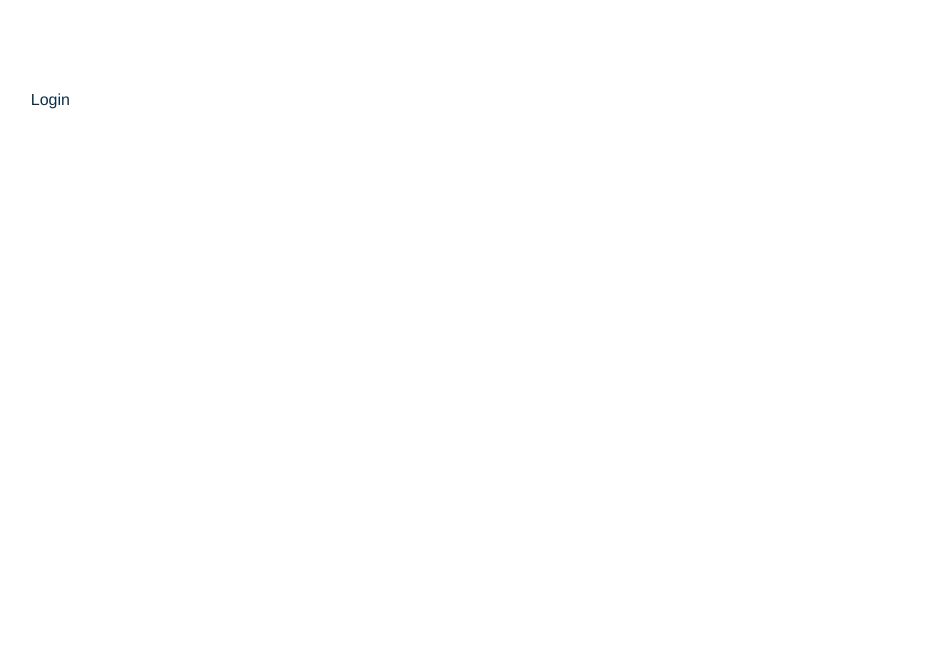
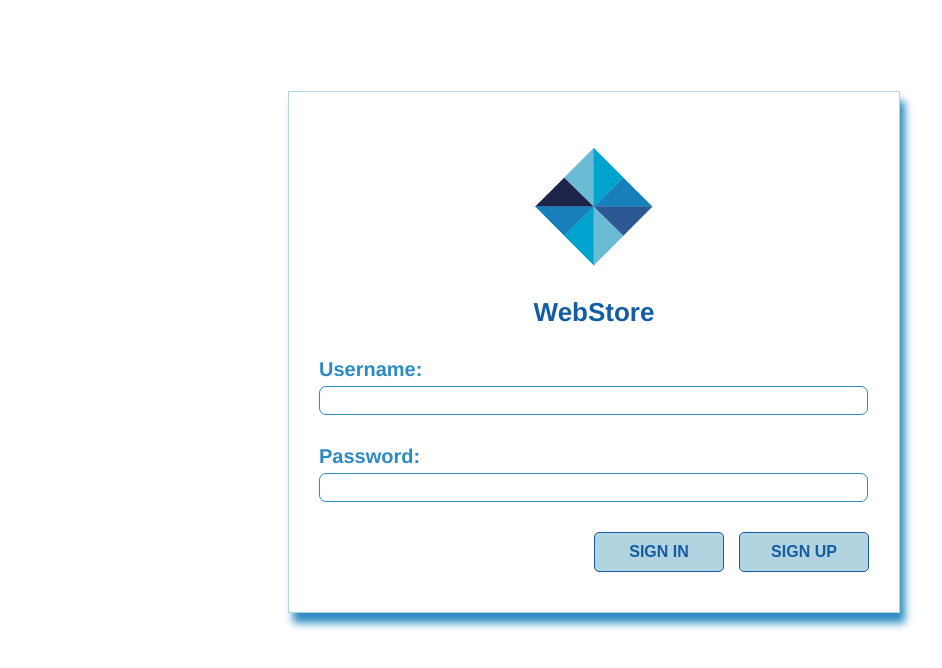
Before and after one commit to dacto10/WebStore, a React (Create React App) app: page /login in a window 1280 px wide. Shown: the top 668 px of the page, without its empty margins (46-988 px from the left). Built offline with nearby package versions, Linux system fonts and the light colour scheme.

Commit message:
feat: Login, Register y correcciones varias

```diff
--- a/src/App.tsx
+++ b/src/App.tsx
@@ -2,7 +2,7 @@ import { useLocation } from 'react-router-dom';
 import Navbar from './components/Navbar';
 import RouterLink from './routes/routes'
 
-export default () =>  (
+export default () => (
   <>
     {!(useLocation().pathname.includes('login')) && !(useLocation().pathname.includes('register')) && <Navbar />}
     <RouterLink />
--- a/src/assets/scss/components/_button.scss
+++ b/src/assets/scss/components/_button.scss
@@ -7,6 +7,7 @@
     border-radius: 5px;
     cursor: pointer;
     font-weight: bold;
+    text-transform: uppercase;
     &__sm {
         width: 40px;
         @include flex(center, center, false, 0px)
--- a/src/assets/scss/components/_product.scss
+++ b/src/assets/scss/components/_product.scss
@@ -39,6 +39,9 @@
                 font-weight: bold;
             }
         }
+        svg {
+            color: $red;
+        }
         span {
             &:hover {
                 color: $light-primary !important;
--- a/src/assets/scss/layout/_layout.scss
+++ b/src/assets/scss/layout/_layout.scss
@@ -1,3 +1,4 @@
 @import './container';
 @import './default';
 @import './product';
+@import './login';
--- /dev/null
+++ b/src/assets/scss/layout/_login.scss
@@ -0,0 +1,32 @@
+.login {
+    @include flex(center, center, false, 0px);
+    width: 100%;
+    height: 100%;
+    &__form {
+        width: 550px;
+        border: solid 1px $alt-primary;
+        box-shadow: 5px 10px 8px $light-primary;
+        padding: 40px 30px;
+        @include flex(center, flex-start, true, 30px);
+    }
+    &__options {
+        width: 100%;
+        @include flex(flex-end, center, false, 15px);
+        button {
+            justify-content: center;
+        }
+    }
+    &__logo {
+        @include flex(center, center, true, 15px);
+        width: 100%;
+        img {
+            width: 150px;
+            height: auto;
+        }
+        span {
+            font-size: $fz-xl;
+            color: $theme-primary;
+            font-weight: bold;
+        }
+    }
+}
--- a/src/components/ProductCard.tsx
+++ b/src/components/ProductCard.tsx
@@ -27,7 +27,7 @@ const ProductCard: React.FC<Props> = (props: Props) => {
                 </Link>
                 <p>Sold by {seller}</p>
                 <p>{stock} in stock</p>
-                <p>{likes} likes</p>
+                <p><FontAwesomeIcon icon={['fas', 'heart']}/> {likes}</p>
                 {props.remove && <button className="btn btn--red btn__sm" onClick={handleClick}><FontAwesomeIcon icon={['fas', 'trash']}/></button>}
                 {(props.resolve || props.edit) && <button className="btn btn--primary btn__sm" onClick={handleClick}><FontAwesomeIcon icon={['fas', props.resolve ? 'check': 'pen']}/></button>}
                 <p>{price} €</p>
--- a/src/routes/routes.tsx
+++ b/src/routes/routes.tsx
@@ -1,3 +1,4 @@
+import React from 'react';
 import { Routes, Route } from 'react-router-dom';
 import Cart from '../views/app/Cart';
 import Home from '../views/app/Home';
@@ -9,7 +10,7 @@ import SellingProducts from '../views/app/SellingProducts';
 import Login from '../views/auth/Login';
 import Register from '../views/auth/Register';
 
-export default () => (
+const RouterLink: React.FC = () => (
   <div className="container">
     <Routes>
       <Route path="/" element={<Home />}/>
@@ -24,3 +25,5 @@ export default () => (
     </Routes>
   </div>
 )
+
+export default RouterLink;
--- a/src/views/app/ProductHandler.tsx
+++ b/src/views/app/ProductHandler.tsx
@@ -1,10 +1,11 @@
 import { FontAwesomeIcon } from "@fortawesome/react-fontawesome";
 import React, { useState } from "react";
-import { useLocation } from "react-router-dom";
+import { useLocation, useNavigate } from "react-router-dom";
 import { IProduct } from "../../utils/types";
 
 const ProductHandler: React.FC = () => {
     const location = useLocation();
+    const navigate = useNavigate();
     const emptyProduct: IProduct = {
         id: "",
         category: "",
@@ -33,42 +34,46 @@ const ProductHandler: React.FC = () => {
         }))
     }
 
+    const handleSubmit = () => {
+        navigate('/');
+    }
+
     return (
-        <div className="default">
+        <form className="default" onSubmit={handleSubmit}>
             <div className="default__head">
                 <h2 className="title">{title}</h2>
             </div>
             <div className="default__body">
                 <div className="field">
                     <p>Name: </p>
-                    <input type="text" id="name" value={product.name} onChange={e => handleChange(e)}/>
+                    <input type="text" id="name" value={product.name} onChange={e => handleChange(e)} required/>
                 </div>
                 <div className="field">
                     <p>Available stock: </p>
-                    <input type="number" id="stock" value={product.stock} onChange={e => handleChange(e)}/>
+                    <input type="number" id="stock" value={product.stock} onChange={e => handleChange(e)} required/>
                 </div>
                 <div className="field">
                     <p>Price in euros: </p>
-                    <input type="number" id="price" value={product.price} onChange={e => handleChange(e)}/>
+                    <input type="number" id="price" value={product.price} onChange={e => handleChange(e)} required/>
                 </div>
                 <div className="field">
                     <p>Image: </p>
                     <div className="field__file">
                         <span></span>
-                        {/* TODO */}
-                        <input id="img-input" type="file"/>
-                        <button className="btn btn--primary" onClick={uploadImage}>Upload <FontAwesomeIcon icon={['fas', 'upload']}/></button>
+                        {/* TODO subida + ux validacion*/}
+                        <input id="img-input" type="file" required/>
+                        <button type ="button" className="btn btn--primary" onClick={uploadImage}>Upload <FontAwesomeIcon icon={['fas', 'upload']}/></button>
                     </div>
                 </div>
                 <div className="field description">
                     <p>Description: </p>
-                    <textarea id="description" value={product.description} onChange={e => handleChange(e)}/>
+                    <textarea id="description" value={product.description} onChange={e => handleChange(e)} required/>
                 </div>
             </div>
             <div className="default__buttons">
-                <button className="btn btn--primary">{buttonLabel}</button>
+                <button type="submit" className="btn btn--primary">{buttonLabel}</button>
             </div>
-        </div>
+        </form>
     )
 }
 
--- a/src/views/auth/Login.tsx
+++ b/src/views/auth/Login.tsx
@@ -1,3 +1,39 @@
-export default () => (
-    <div>Login</div>
-)
+import { useNavigate } from 'react-router';
+import logo from '../../assets/icons/logo.svg';
+
+const Login: React.FC = () => {
+    const navigate = useNavigate();
+
+    const handleRegister = () => {
+        navigate('/register');
+    };
+
+    const handleLogin = () => {
+        navigate('/');
+    };
+
+    return (
+        <div className="login">
+            <form className="login__form" onSubmit={handleLogin}>
+                <div className="login__logo">
+                    <img src={ logo } alt="" />
+                    <span>WebStore</span>
+                </div>
+                <div className="field">
+                    <p>Username: </p>
+                    <input type="text" required/>
+                </div>
+                <div className="field">
+                    <p>Password: </p>
+                    <input type="password" required/>
+                </div>
+                <div className="login__options">
+                    <button type="submit" className="btn btn--primary">Sign in</button>
+                    <button type="button" className="btn btn--primary" onClick={handleRegister}>Sign Up</button>
+                </div>
+            </form>
+        </div>
+    );
+}
+
+export default Login;
--- a/src/views/auth/Register.tsx
+++ b/src/views/auth/Register.tsx
@@ -1,3 +1,43 @@
-export default () => (
-    <div>Register</div>
-)
+import { useNavigate } from 'react-router';
+import logo from '../../assets/icons/logo.svg';
+
+const Register: React.FC = () => {
+    const navigate = useNavigate();
+
+    const handleBack = () => {
+        navigate('/login');
+    };
+
+    const handleRegister = () => {
+        navigate('/login');
+    };
+
+    return (
+        <div className="login">
+            <form className="login__form" onSubmit={handleRegister}>
+                <div className="login__logo">
+                    <img src={ logo } alt="" />
+                    <span>Register</span>
+                </div>
+                <div className="field">
+                    <p>Username: </p>
+                    <input type="text" required/>
+                </div>
+                <div className="field">
+                    <p>Email: </p>
+                    <input type="email" required/>
+                </div>
+                <div className="field">
+                    <p>Password: </p>
+                    <input type="password" required/>
+                </div>
+                <div className="login__options">
+                    <button type="button" className="btn btn--primary" onClick={handleBack}>Back</button>
+                    <button type="submit" className="btn btn--primary">Create</button>
+                </div>
+            </form>
+        </div>
+    );
+}
+
+export default Register;
```
